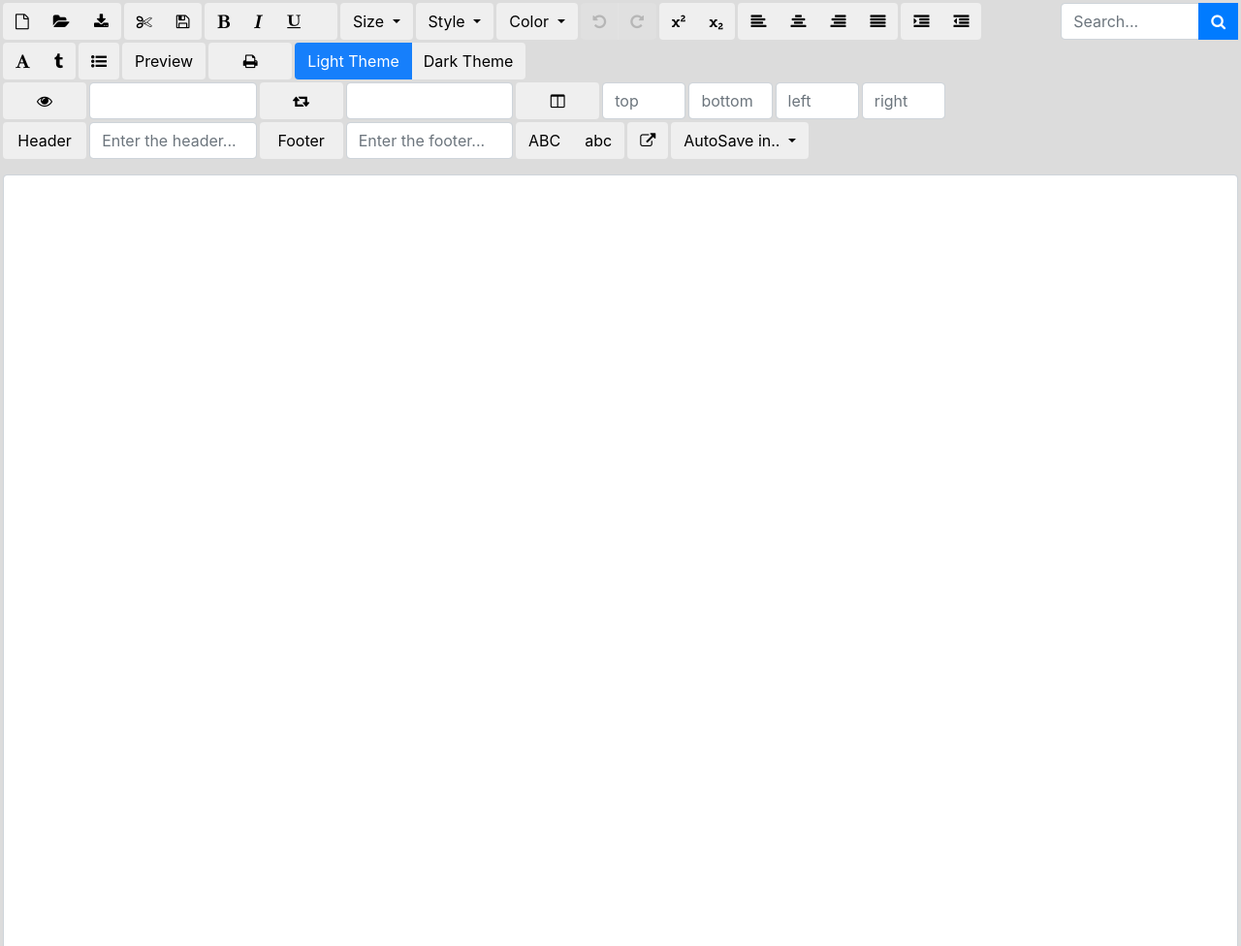
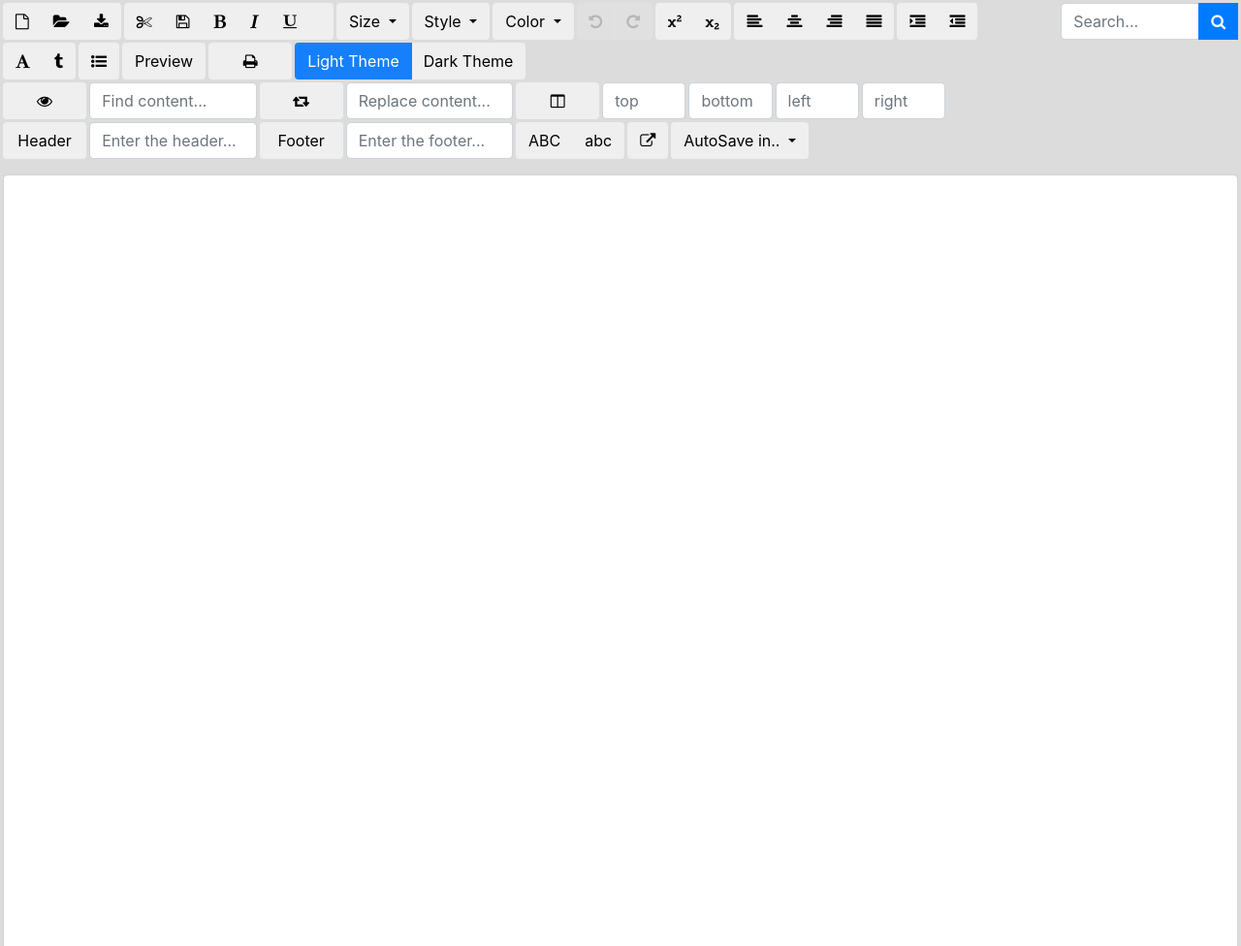
Before and after one commit to yuvanpradeep/Supernovans, a plain HTML site: page TEXTEDITOR/Front.html in a window 1280 px wide. Shown: the top 976 px of the page at 97% size. Drawn offline with nearby package versions, Linux system fonts and the light colour scheme.

Commit message:
US#63-Task#66-Grouping format buttons

```diff
--- a/TEXTEDITOR/Front.html
+++ b/TEXTEDITOR/Front.html
@@ -25,12 +25,10 @@
                 <div class = "btn-group btnStyle" role="group">
                     <button class="auto btn btn-default" data-toggle="tooltip"  title="Cut (Remove) the selection and you paste it somewhere else" onclick="cut()"><i class="fa fa-scissors"></i></button>
                     <button class="auto btn btn-default" data-toggle="tooltip"  title="Put a copy of selection on the clipboard and paste it somewhere else" onclick="copy()"><i class="fa fa-floppy-o"></i></button>
-                </div>
-                <div class = "btn-group btnStyle" role="group">
                     <button class="auto btn btn-default" data-toggle="tooltip"  title="Make your text Bold" onclick="document.execCommand('bold',false,null);"><i class="fa fa-bold"></i></button>
                     <button class="auto btn btn-default" data-toggle="tooltip"  title="Italicize your text" onclick="document.execCommand('italic',false,null);"><i class="fa fa-italic"></i></button>
                     <button class="auto btn btn-default" data-toggle="tooltip"  title="Underline your text" onclick="document.execCommand('underline',false,null);"><i class="fa fa-underline"></i></button>
-					<button class="auto btn btn-default" data-toggle="tooltip"  title="Underline your text" onclick="document.execCommand('strike',false,null);"><i class="fa fa-strike"></i></button>
+					          <button class="auto btn btn-default" data-toggle="tooltip"  title="Underline your text" onclick="document.execCommand('strike',false,null);"><i class="fa fa-strike"></i></button>
                 </div>
                 <div class="auto btnStyle btn-group">
                     <button type="button" class="btn btn-default dropdown-toggle" title="Change the size of your font" data-toggle="dropdown" aria-haspopup="true" aria-expanded="false">
@@ -133,9 +131,9 @@
             </div>
             <div class="row col-md-10">
                 <button class="col-md-1 btnStyle btn btn-default" id="findReplace" data-toggle="tooltip"  title="Find text in the content" onclick="highlightHelper()"><i class="fa fa-eye"></i></button>
-                <input type="text" class ="form-control btnStyle col-md-2" id="findText"/>
+                <input type="text" class ="form-control btnStyle col-md-2" id="findText" placeholder="Find content..."/>
                 <button class="col-md-1 btnStyle btn btn-default" id="findReplace" data-toggle="tooltip"  title="Replace text with something else" onclick="replaceHelper()" style="padding:3px"><i class="fa fa-retweet"></i></button>
-                <input type="text" class ="form-control btnStyle col-md-2" id="replaceText"/>
+                <input type="text" class ="form-control btnStyle col-md-2" id="replaceText" placeholder="Replace content..."/>
                 <button class="col-md-1 btnStyle btn btn-default" id="addMargin" data-toggle="tooltip"  title="Add margin" onclick="addMargin()"><i class="fa fa-columns"></i></button>
                 <input type="text" class ="form-control btnStyle col-md-1" id="topMargin" placeholder="top"/>
                 <input type="text" class ="form-control btnStyle col-md-1" id="bottomMargin" placeholder="bottom"/>
```
